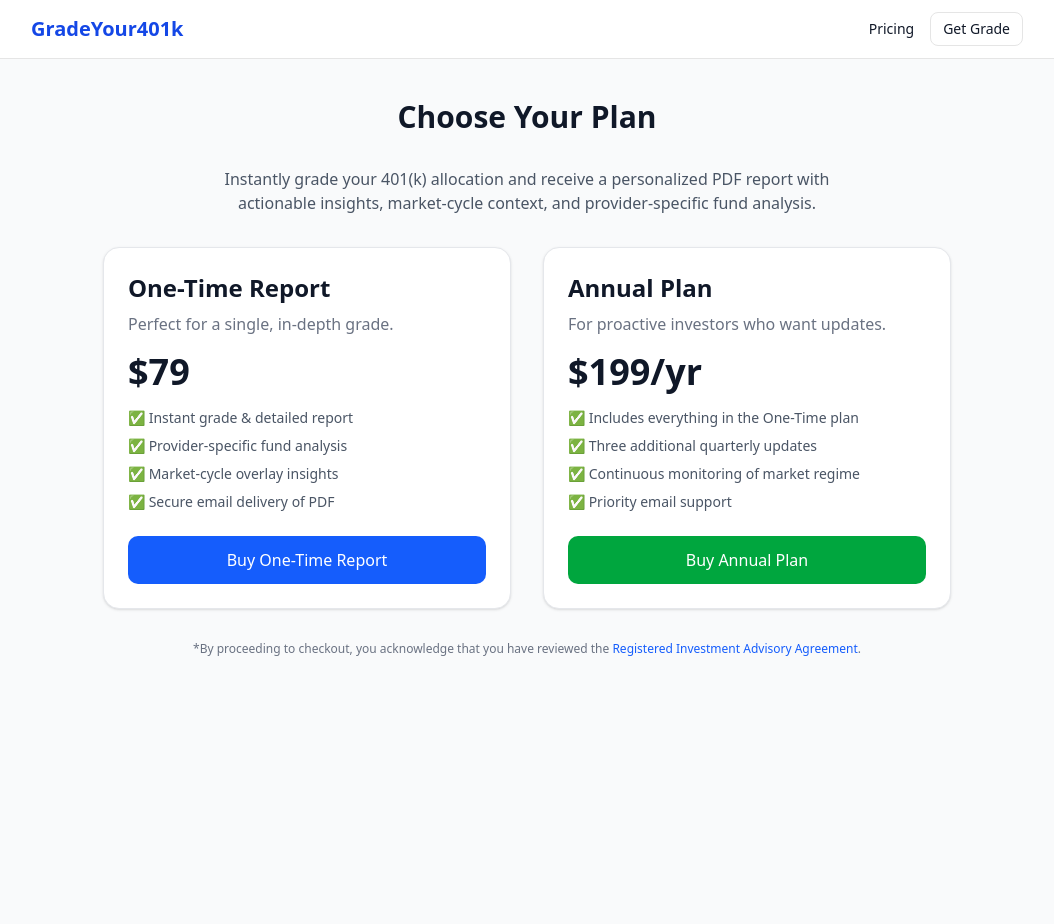
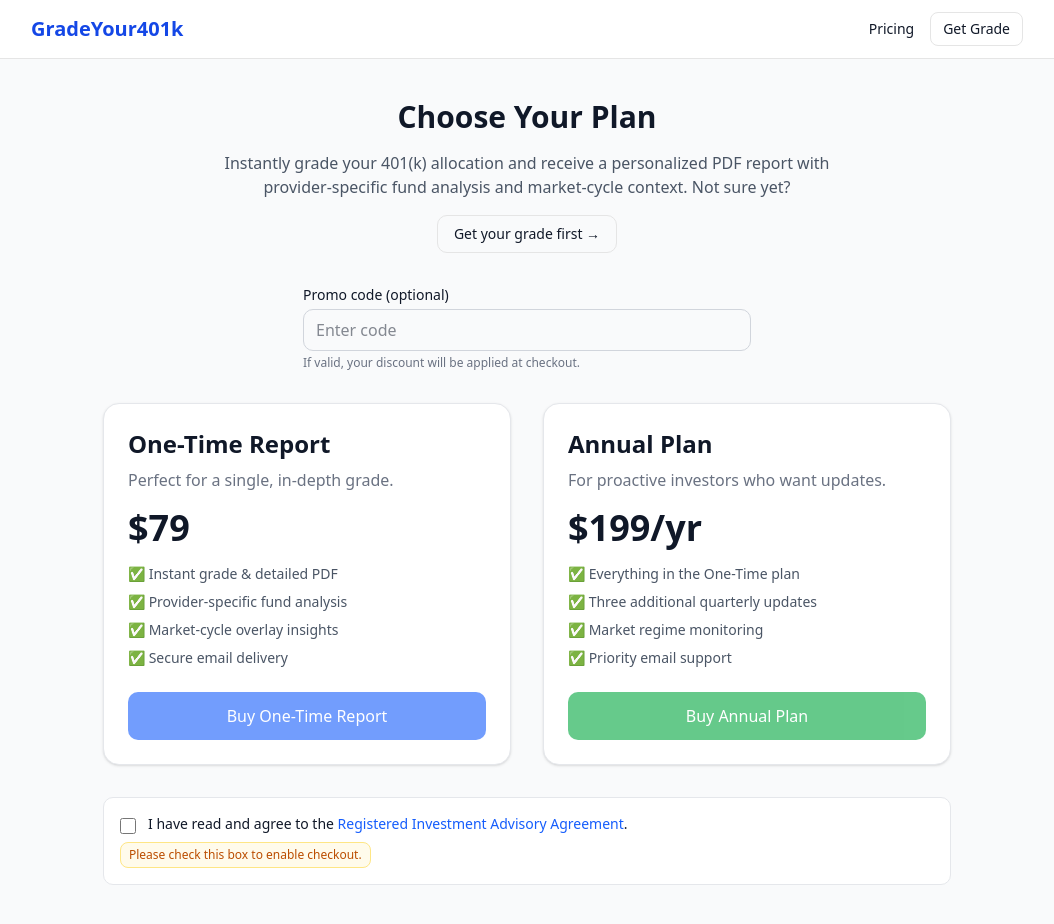
Before and after one commit to rremling/gradeyour401k, a Next.js app: page /pricing in a window 1280 px wide. Shown: the whole page, without its empty margins (113-1167 px from the left). Before the commit the page ends 800 px from the top, so only its background shows below. Built offline with nearby package versions, Linux system fonts and the light colour scheme.

Commit message:
Update page.tsx

```diff
--- a/src/app/pricing/page.tsx
+++ b/src/app/pricing/page.tsx
@@ -1,93 +1,156 @@
 // src/app/pricing/page.tsx
 "use client";
 
-import { useState } from "react";
+import { useMemo, useRef, useState } from "react";
+import Link from "next/link";
 
 export default function PricingPage() {
-  const [isLoading, setIsLoading] = useState<"one_time" | "annual" | null>(
-    null
-  );
+  const [isLoading, setIsLoading] = useState<"one_time" | "annual" | null>(null);
+  const [riaAccepted, setRiaAccepted] = useState(false);
+  const [promo, setPromo] = useState("");
+  const [error, setError] = useState<string | null>(null);
+  const riaRef = useRef<HTMLDivElement | null>(null);
 
   async function handleBuy(planKey: "one_time" | "annual") {
+    setError(null);
+    if (!riaAccepted) {
+      riaRef.current?.scrollIntoView({ behavior: "smooth", block: "center" });
+      return;
+    }
     try {
       setIsLoading(planKey);
       const res = await fetch("/api/checkout", {
         method: "POST",
         headers: { "Content-Type": "application/json" },
-        body: JSON.stringify({ planKey }),
+        body: JSON.stringify({
+          planKey,
+          promo: promo.trim() || undefined, // optional coupon text
+        }),
       });
       const data = await res.json();
-      if (data.url) {
-        window.location.href = data.url;
+      if (data?.url) {
+        window.location.href = data.url as string;
       } else {
-        alert(`Checkout failed: ${data.error || "unknown error"}`);
+        setError(data?.error || "Checkout failed. Please try again.");
       }
     } catch (err) {
       console.error(err);
-      alert("Failed to start checkout");
+      setError("Failed to start checkout. Please try again.");
     } finally {
       setIsLoading(null);
     }
   }
 
+  const buyDisabled = useMemo(() => !riaAccepted || isLoading !== null, [riaAccepted, isLoading]);
+
   return (
     <main className="mx-auto max-w-4xl px-6 py-10 space-y-8">
-      <h1 className="text-3xl font-bold text-center">Choose Your Plan</h1>
-      <p className="text-center text-gray-600 max-w-2xl mx-auto">
-        Instantly grade your 401(k) allocation and receive a personalized PDF
-        report with actionable insights, market-cycle context, and provider-specific
-        fund analysis.
+      <div className="flex flex-col items-center gap-4 text-center">
+        <h1 className="text-3xl font-bold">Choose Your Plan</h1>
+        <p className="text-gray-600 max-w-2xl">
+          Instantly grade your 401(k) allocation and receive a personalized PDF report with
+          provider-specific fund analysis and market-cycle context. Not sure yet?
         </p>
 
-      <div className="grid sm:grid-cols-2 gap-8 mt-8">
-        {/* --- ONE-TIME PLAN --- */}
+        {/* Link to get a grade first */}
+        <Link
+          href="/grade/new"
+          className="inline-flex items-center rounded-lg border px-4 py-2 text-sm hover:bg-gray-50"
+        >
+          Get your grade first →
+        </Link>
+      </div>
+
+      {/* Optional promo code */}
+      <div className="mx-auto max-w-md w-full">
+        <label className="block text-sm font-medium mb-1">Promo code (optional)</label>
+        <input
+          type="text"
+          inputMode="text"
+          autoCapitalize="characters"
+          placeholder="Enter code"
+          value={promo}
+          onChange={(e) => setPromo(e.target.value)}
+          className="w-full rounded-lg border border-gray-300 px-3 py-2 focus:outline-none focus:ring-2 focus:ring-blue-500"
+        />
+        <p className="mt-1 text-xs text-gray-500">
+          If valid, your discount will be applied at checkout.
+        </p>
+      </div>
+
+      {error && (
+        <div className="mx-auto max-w-md w-full">
+          <p className="mt-3 text-sm text-red-700 bg-red-50 border border-red-200 rounded-md px-3 py-2">
+            {error}
+          </p>
+        </div>
+      )}
+
+      <div className="grid sm:grid-cols-2 gap-8 mt-4">
+        {/* ONE-TIME */}
         <div className="rounded-2xl border border-gray-200 p-6 shadow-sm hover:shadow-md transition-all bg-white">
           <h2 className="text-2xl font-semibold mb-2">One-Time Report</h2>
           <p className="text-gray-500 mb-4">Perfect for a single, in-depth grade.</p>
           <div className="text-4xl font-bold mb-4">$79</div>
           <ul className="text-sm text-gray-600 space-y-2 mb-6">
-            <li>✅ Instant grade & detailed report</li>
+            <li>✅ Instant grade & detailed PDF</li>
             <li>✅ Provider-specific fund analysis</li>
             <li>✅ Market-cycle overlay insights</li>
-            <li>✅ Secure email delivery of PDF</li>
+            <li>✅ Secure email delivery</li>
           </ul>
           <button
-            disabled={isLoading === "one_time"}
+            disabled={buyDisabled}
             onClick={() => handleBuy("one_time")}
-            className="w-full rounded-lg bg-blue-600 hover:bg-blue-700 text-white py-3 font-medium transition disabled:opacity-60"
+            className="w-full rounded-lg bg-blue-600 hover:bg-blue-700 text-white py-3 font-medium transition disabled:opacity-60 disabled:hover:bg-blue-600"
           >
             {isLoading === "one_time" ? "Redirecting…" : "Buy One-Time Report"}
           </button>
         </div>
 
-        {/* --- ANNUAL PLAN --- */}
+        {/* ANNUAL */}
         <div className="rounded-2xl border border-gray-200 p-6 shadow-sm hover:shadow-md transition-all bg-white">
           <h2 className="text-2xl font-semibold mb-2">Annual Plan</h2>
           <p className="text-gray-500 mb-4">For proactive investors who want updates.</p>
           <div className="text-4xl font-bold mb-4">$199/yr</div>
           <ul className="text-sm text-gray-600 space-y-2 mb-6">
-            <li>✅ Includes everything in the One-Time plan</li>
+            <li>✅ Everything in the One-Time plan</li>
             <li>✅ Three additional quarterly updates</li>
-            <li>✅ Continuous monitoring of market regime</li>
+            <li>✅ Market regime monitoring</li>
             <li>✅ Priority email support</li>
           </ul>
           <button
-            disabled={isLoading === "annual"}
+            disabled={buyDisabled}
             onClick={() => handleBuy("annual")}
-            className="w-full rounded-lg bg-green-600 hover:bg-green-700 text-white py-3 font-medium transition disabled:opacity-60"
+            className="w-full rounded-lg bg-green-600 hover:bg-green-700 text-white py-3 font-medium transition disabled:opacity-60 disabled:hover:bg-green-600"
           >
             {isLoading === "annual" ? "Redirecting…" : "Buy Annual Plan"}
           </button>
         </div>
       </div>
 
-      <p className="text-xs text-center text-gray-500 mt-6">
-        *By proceeding to checkout, you acknowledge that you have reviewed the{" "}
+      {/* RIA Agreement acknowledgment */}
+      <div ref={riaRef} className="mt-2 rounded-lg border border-gray-200 p-4 bg-white">
+        <label className="flex items-start gap-3 text-sm">
+          <input
+            type="checkbox"
+            className="mt-1 h-4 w-4"
+            checked={riaAccepted}
+            onChange={(e) => setRiaAccepted(e.target.checked)}
+          />
+          <span>
+            I have read and agree to the{" "}
             <a href="/legal/ria" className="text-blue-600 hover:underline">
               Registered Investment Advisory Agreement
             </a>
             .
+          </span>
+        </label>
+        {!riaAccepted && (
+          <p className="mt-2 text-xs text-amber-700 bg-amber-50 border border-amber-200 rounded-md px-2 py-1 inline-block">
+            Please check this box to enable checkout.
           </p>
+        )}
+      </div>
     </main>
   );
 }
```
Lines whose indentation alone changed are shown as unchanged.
